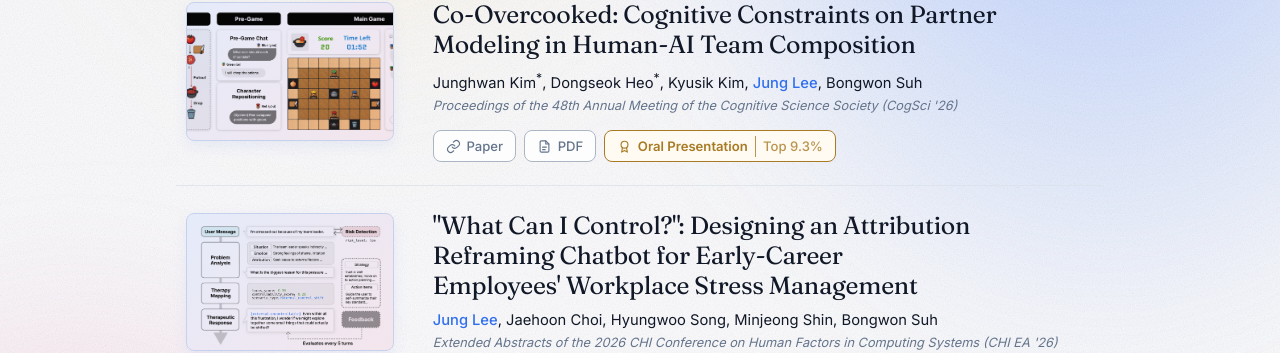
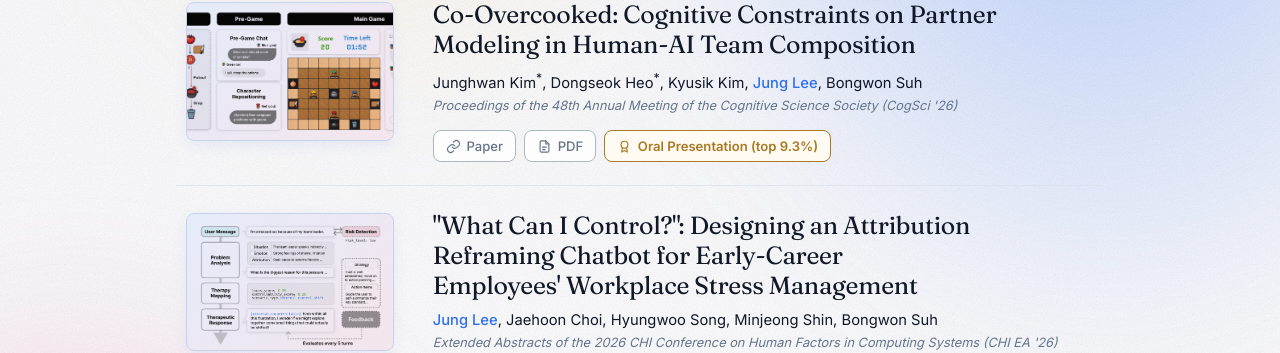
Before and after one commit to leejungp2/leejungp2.github.io, a Jekyll site: the page built from _pages/publications.html, in a window 1280 px wide. Shown: the part 558-911 px from the top of the page. Built offline with Jekyll 4.4.1, drawn with Linux system fonts in a browser that asks for light colours.

Commit message:
Show award detail in parentheses instead of a divider

```diff
--- a/_data/publications.yml
+++ b/_data/publications.yml
@@ -3,7 +3,7 @@
 # group:    international | domestic
 # authors:  append `*` for equal contribution; the entry matching site.author is highlighted.
 # award:    optional; shown as a badge in the list and on the detail page.
-# award_detail: optional; lighter text after the award (e.g. acceptance rate).
+# award_detail: optional; shown in parentheses after the award (e.g. acceptance rate).
 # image:    teaser figure (.webp); a same-named .png is used for the enlarged view.
 # abstract: original abstract text; leave empty to hide the section.
 # links:    buttons, in order (Paper, then PDF). A label of `PDF` gets the document icon.
@@ -57,7 +57,7 @@
   venue_short: CogSci 2026
   type: Full Paper
   award: Oral Presentation
-  award_detail: Top 9.3%
+  award_detail: top 9.3%
   image: /assets/img/publications/coovercooked.webp
   image_alt: Co-Overcooked human-AI team cooking task
   links:
--- a/_includes/publication-award.html
+++ b/_includes/publication-award.html
@@ -3,6 +3,6 @@
 <span class="publication-award">
   <svg viewBox="0 0 24 24" fill="none" stroke="currentColor" stroke-width="1.8" stroke-linecap="round" stroke-linejoin="round" aria-hidden="true"><circle cx="12" cy="9" r="5.5" /><path d="M8.8 13.4 7.5 21l4.5-2.6 4.5 2.6-1.3-7.6" /></svg>
   {{ item.award | escape }}
-  {%- if item.award_detail %}<span class="publication-award-detail">{{ item.award_detail | escape }}</span>{% endif %}
+  {%- if item.award_detail %} ({{ item.award_detail | escape }}){% endif %}
 </span>
 {%- endif -%}
--- a/assets/css/main.css
+++ b/assets/css/main.css
@@ -1216,13 +1216,6 @@ img { max-width: 100%; height: auto; }
   font-weight: 600;
   white-space: nowrap;
 }
-.publication-award-detail {
-  margin-left: 0.1rem;
-  padding-left: 0.45rem;
-  border-left: 1px solid currentColor;
-  font-weight: 500;
-  opacity: 0.8;
-}
 .publication-award svg {
   flex: none;
   width: 15px;
```
